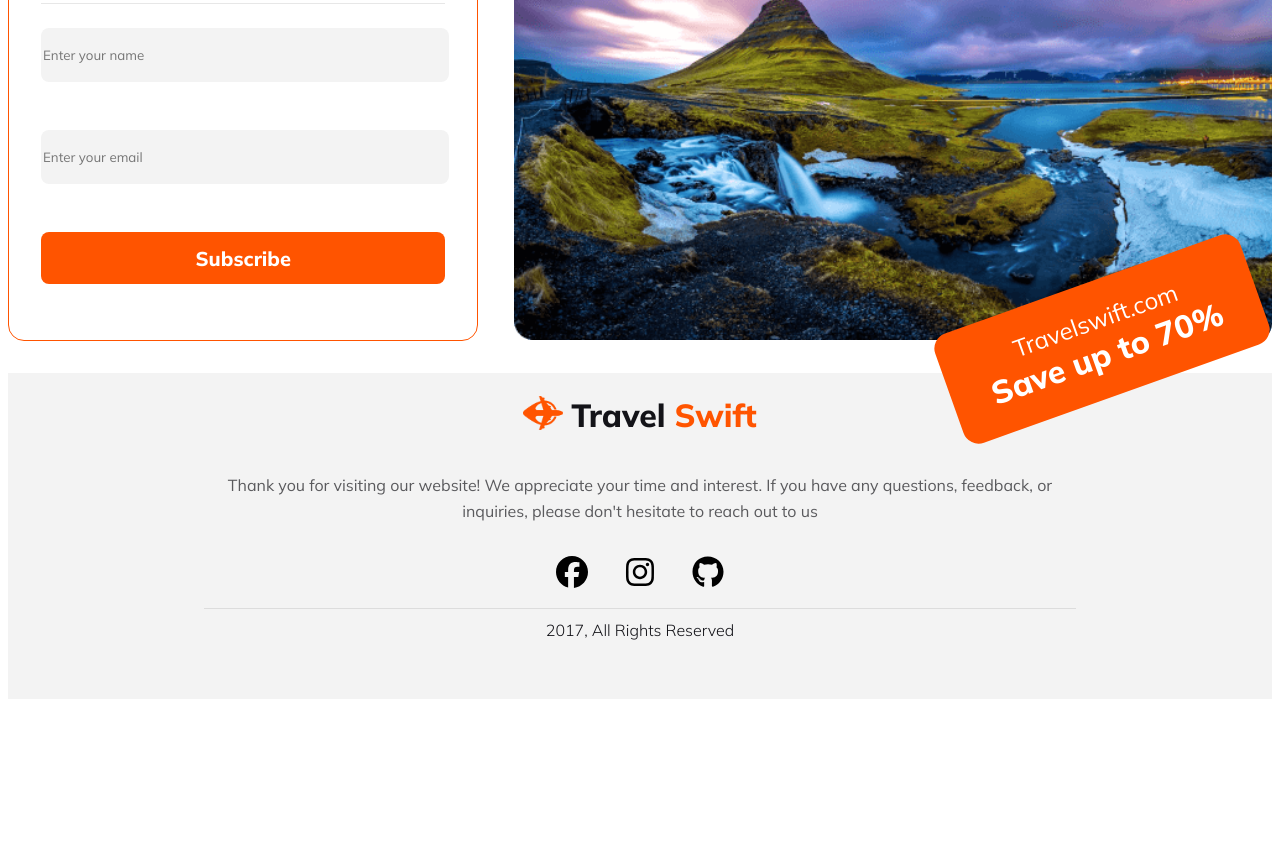
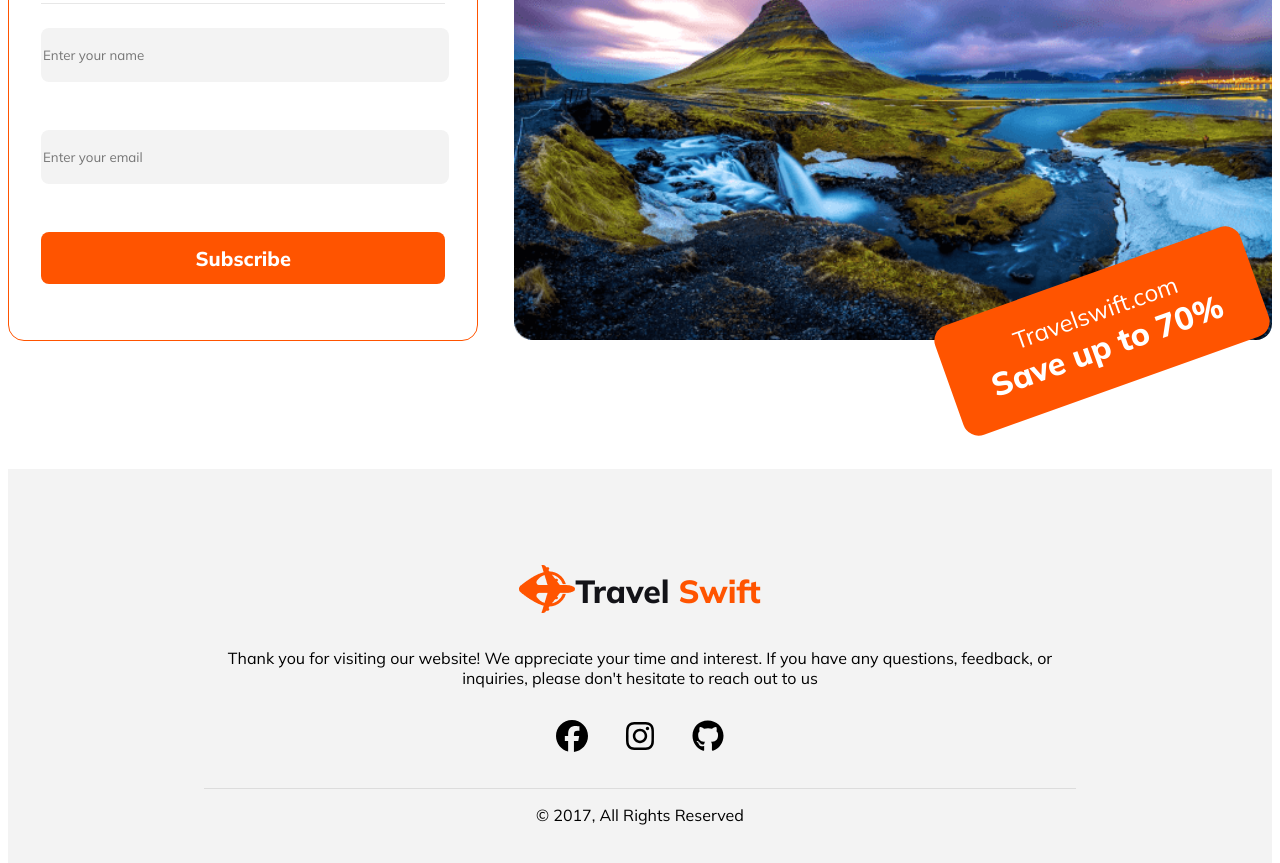
Before and after one commit to onlynion/Assignment-2, a plain HTML site: page index.html in a window 1280 px wide. Shown: the part 3550-4413 px from the top of the page. Before the commit the page ends 4257 px from the top, so only its background shows below. Drawn offline with Linux system fonts and the light colour scheme.

Commit message:
footer responsive commit

```diff
--- a/index.html
+++ b/index.html
@@ -210,16 +210,20 @@
     <!-- This is footer section -->
     <footer class="footer">
         <div class="footer-container">
-            <div class="logo-name">
+
+            <div class="logo">
                 <div class="logo-left">
                     <img src="./Images/logo.png" alt="">
                 </div>
-
                 <div class="logo-right">
                     <h1>Travel <span>Swift</span></h1>
                 </div>
             </div>
-            <p class="card-para">Thank you for visiting our website! We appreciate your time and interest.  If you have any questions, feedback, or inquiries, please don't hesitate to reach out to us</p>
+
+            <div class="para">
+                <p>Thank you for visiting our website! We appreciate your time and interest.  If you have any questions, feedback, or inquiries, please don't hesitate to reach out to us</p>
+            </div>
+
             <div class="social">
                 <img src="./Images/facebook.svg" alt="">
                 <img src="./Images/instagram.svg" alt="">
@@ -227,8 +231,11 @@
             </div>
 
             <div class="line"></div>
-            <h1 class="foot-head">2017, All Rights Reserved</h1>
-        </div>
+
+            <div class="copy-r">
+                <p>&copy 2017, All Rights Reserved</p>
+            </div>
+
     </footer>
 </body>
 </html>
--- a/styles/style.css
+++ b/styles/style.css
@@ -654,7 +654,6 @@ main{
 .newsletter-container .news-right .btn{
     width: 20.25rem;
     height: 7.25rem;
-    margin-left:0;
     transform: rotate(-19.628deg);
     background: #FF5400;
     color: #FFF;
@@ -667,6 +666,7 @@ main{
     border-radius: 1rem;
     margin-top: 48%;
     margin-right: 0.5rem;
+    margin-left:0;
 }
 
 .newsletter-container .news-right .btn span{
@@ -681,61 +681,58 @@ main{
             footer related css
 ==============================================*/
 .footer{
+    background: rgba(19, 19, 24, 0.05);
+    margin-top: 8rem;
+    padding: 5rem 0;
+}
+
+.footer-container{
+    width: 54.5rem;
+    margin: 0 auto;
+}
+
+.footer-container .logo{
     display: flex;
     justify-content: center;
     align-items: center;
-    margin-top: 2rem;
-    background: rgba(19, 19, 24, 0.05);
+    margin: 0 auto;
 }
 
-.footer .footer-container{
-    width:54.5rem;
-    text-align: center;
-}
-
-.footer-container .logo-name{
-    display: flex;
-    justify-content: center;
-    align-items: center;
-}
-
-.footer-container .logo-name img{
-    width: 2.5rem;
-    height: 2.875;
-    margin-right: 0.5rem;
-}
-
-.footer-container .logo-name h1{
-    color:  #131318;
+.footer-container .logo h1{
+    color: #131318;
     font-size: 2rem;
     font-style: normal;
     font-weight: 800;
     line-height: normal;
 }
 
-.footer-container .logo-name h1 span{
+.footer-container .logo h1 span{
     color: #FF5400;
+}
+
+.footer-container .para{
+    text-align: center;
 }
 
 .footer-container .social img{
     width: 2rem;
     height: 2rem;
-    margin: 1rem;
+    padding: 1rem;
+}
+
+.footer-container .social{
+    text-align: center;
 }
 
 .footer-container .line{
     width: 54.5rem;
     height: 1px;
     background: rgba(19, 19, 24, 0.10);
+    margin: 1rem 0;
 }
 
-.footer-container .foot-head{
-    color: #131318;
-    font-size: 1rem;
-    font-style: normal;
-    font-weight: 300;
-    line-height: normal;
-    padding-bottom: 3rem;
+.footer-container .copy-r{
+    text-align: center;
 }
 
 
@@ -870,13 +867,14 @@ main{
 
     .destination-container .mid .mid-left,
     .destination-container .mid .mid-mid,
-    .destination-container .mid .mid-right{
+    .destination-container .mid .mid-right,
+    .destination-container .bottom .bottom-left{
         background-size: cover;
     }
 
     .destination-container .top .top-left h1,
     .destination-container .top .top-right h1{
-        margin-left: -6rem;
+        margin:0 auto;
     }
 
 /* card section css */
@@ -939,18 +937,10 @@ main{
 }
 
 /* footer section css */
-.footer{
-    width: 100%;
-}
-
-.footer-container{
-    text-align: center;
-    background-size: cover;
-    width:100%;
-}
-
-
-
+    .footer-container,
+    .footer-container .line{
+        width: 100%;
+    }
  }
 
 
@@ -960,7 +950,7 @@ main{
 ===============================================
 ===============================================*/
 
-@media screen and (min-width:992px) and (max-width:1450px) {
+@media screen and (min-width:992px) and (max-width:1400px) {
 /* main section css */
     .main-container
      {
@@ -1055,10 +1045,14 @@ main{
 }
 .newsletter-container .news-right{
     width: 60%;
+
 }
 
 .newsletter-container .news-right .btn{
-    margin-top: 61%;
+    margin-top: 60%;
+    margin-right: 0.5rem;
+
+
 }
 
 }
```
Also changed, not shown: rough.html (added, +86 -0 lines).
